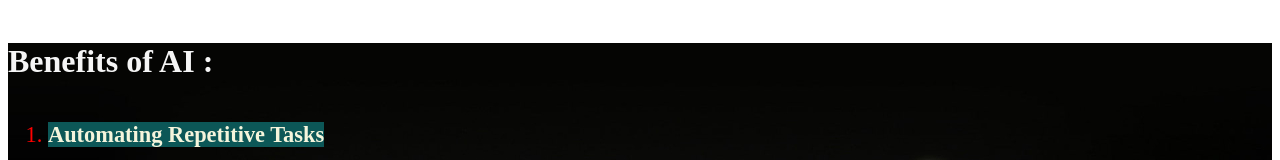
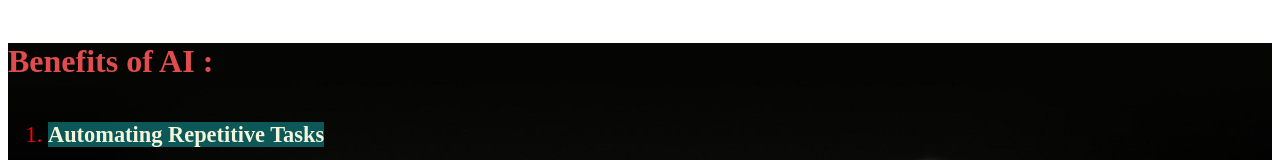
Before and after one commit to bishalsince2003/AI-Zone, a plain HTML site: page benefits.html in a window 1280 px wide. Shown: the top 160 px of the page. Drawn offline with Linux system fonts and the light colour scheme; grey boxes are pictures that could not be loaded.

Commit message:
changes the color of p1 id

```diff
--- a/style.css
+++ b/style.css
@@ -1,6 +1,6 @@
 #p1{
     font-size: 2rem;
-    color:whitesmoke;
+    color:rgb(225, 77, 77);
 }
 #intro{
     font-size: large;
```
